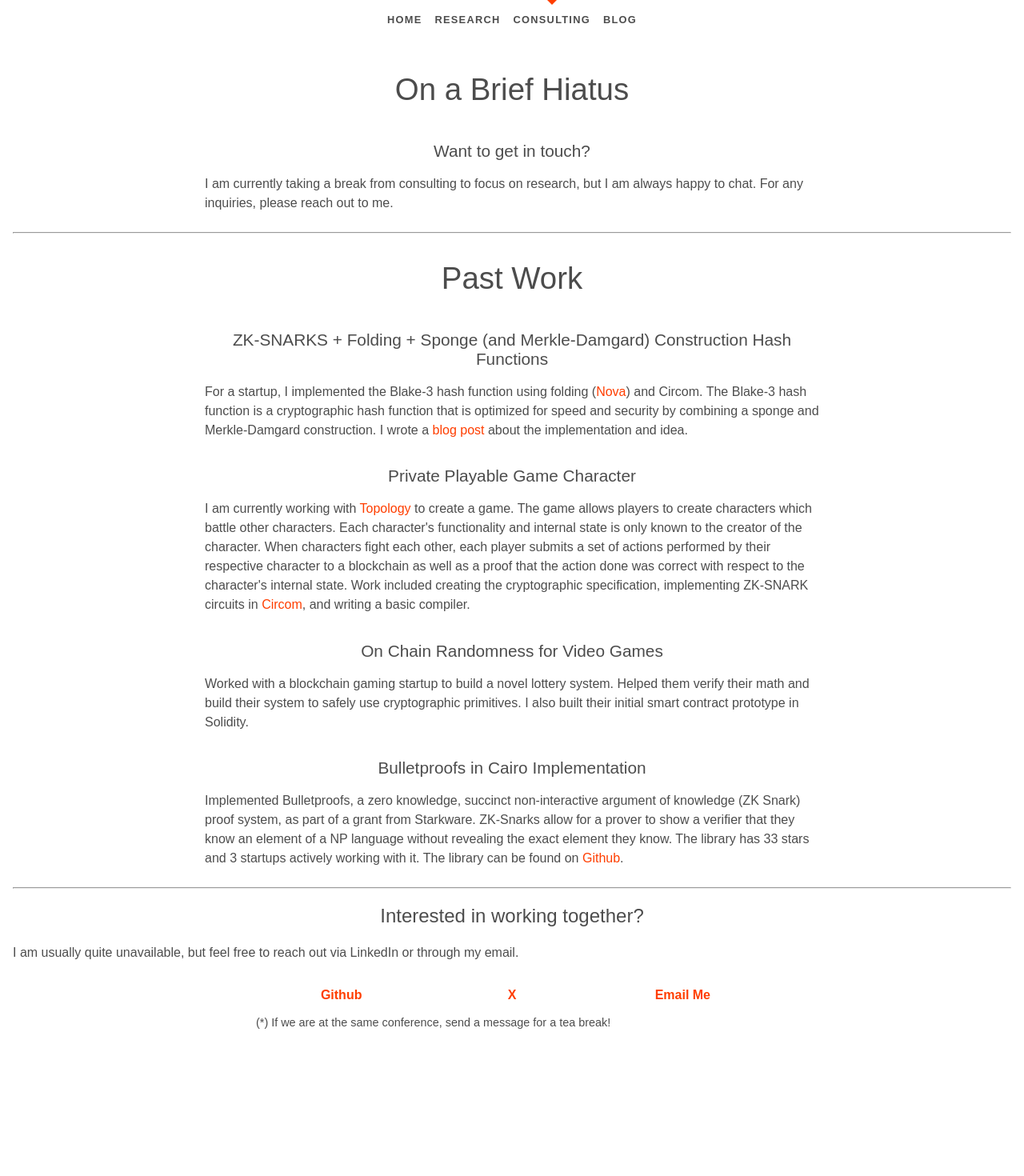
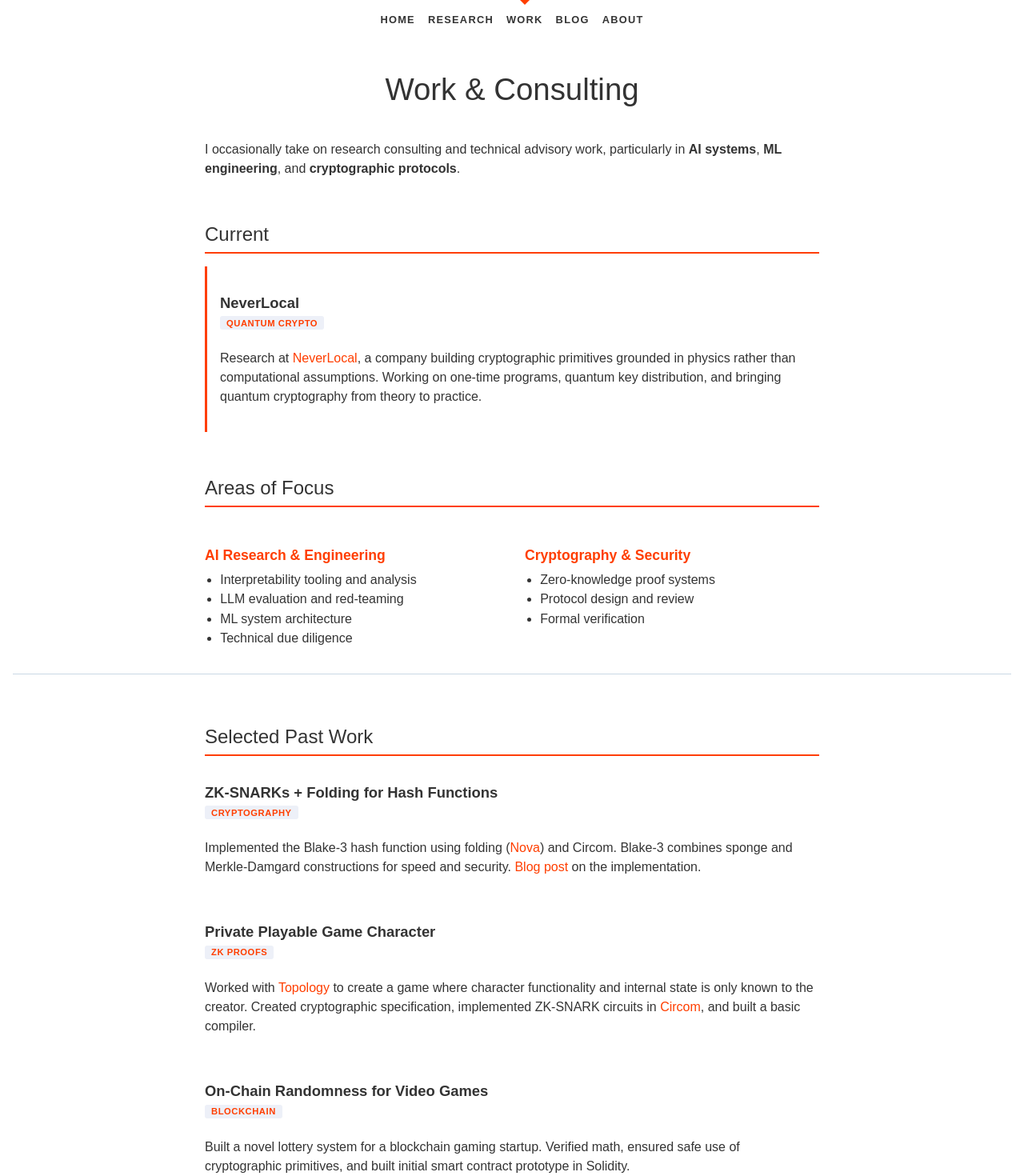
Before and after one commit to Lev-Stambler/personal-site, a SvelteKit app: page /work in a window 1280 px wide. Shown: the top 1470 px of the page at 80% size. Before the commit the page ends 1320 px from the top, so only its background shows below. Built offline with nearby package versions, Linux system fonts and the light colour scheme.

Commit message:
progress and gix up

```diff
--- a/src/routes/+layout.svelte
+++ b/src/routes/+layout.svelte
@@ -16,7 +16,7 @@
 		<a href="https://x.com/StamblerLev">X</a>
 		<a href="mailto:lev.stambler@gmail.com">Email Me</a>
 		<p>
-			(*) If we are at the same conference, send a message for a tea break!
+			<a href="/curious" class="tea-hint">(*)</a> If we are at the same conference, send a message for a tea break!
 		</p>
 
 	</footer>
@@ -58,6 +58,18 @@
 		font-weight: bold;
 	}
 
+	footer .tea-hint {
+		color: var(--color-text);
+		font-weight: normal;
+		text-decoration: none;
+		transition: color 0.3s ease;
+	}
+
+	footer .tea-hint:hover {
+		color: var(--color-theme-2);
+		text-decoration: none;
+	}
+
 	@media (min-width: 480px) {
 		footer {
 			padding: 12px 0;
--- a/src/routes/Header.svelte
+++ b/src/routes/Header.svelte
@@ -15,17 +15,17 @@
 			<li aria-current={$page.url.pathname === '/' ? 'page' : undefined}>
 				<a href="/">Home</a>
 			</li>
-			<!-- <li aria-current={$page.url.pathname === '/about' ? 'page' : undefined}>
-				<a href="/about">About</a>
-			</li> -->
 			<li aria-current={$page.url.pathname === '/research' ? 'page' : undefined}>
 				<a href="/research">Research</a>
 			</li>
 			<li aria-current={$page.url.pathname === '/work' ? 'page' : undefined}>
-				<a href="/work">Consulting</a>
+				<a href="/work">Work</a>
 			</li>
 			<li aria-current={$page.url.pathname === '/musings' ? 'page' : undefined}>
 				<a href="/musings">Blog</a>
+			</li>
+			<li aria-current={$page.url.pathname === '/about' ? 'page' : undefined}>
+				<a href="/about">About</a>
 			</li>
 		</ul>
 		<svg viewBox="0 0 2 3" aria-hidden="true">
--- a/src/routes/research/+page.svelte
+++ b/src/routes/research/+page.svelte
@@ -1,97 +1,134 @@
 <svelte:head>
 	<title>Research</title>
-	<meta name="description" content="Research" />
+	<meta name="description" content="Research - AI and Quantum Computing" />
 </svelte:head>
 
-<div class="text-column current-research">
-	<h1>Current Research Project</h1>
+<div class="text-column">
+	<h1>Research</h1>
+	<p class="intro">
+		I work on problems that bridge theoretical foundations with practical systems, with a focus on AI and quantum computing.
+	</p>
+
+	<!-- AI RESEARCH SECTION -->
+	<h2 class="section-header">AI Research</h2>
+
 	<div class="research-item">
-		<h2>Depth Bounded Quantum Cryptography</h2>
+		<h3>Mechanistic Interpretability</h3>
+		<span class="tag">Interpretability / Safety</span>
 		<p>
-			Quantum cryptography is a powerful tool for secure communication. However, it is not without its limitations in the ideal model.
-			We are exploring how quantum cryptography can be <b>more powerful</b> in the a somewhat <b>realistic</b> model where the adversary has limited quantum resources.
+			Developing methods to understand what neural networks learn.
+			My <a href="/musings/sensitive-features">sensitivity-based feature discovery</a> work
+			proposes alternatives to sparse autoencoders that explain feature sparsity without requiring it as an assumption.
 		</p>
 	</div>
+
 	<div class="research-item">
-		<h2>Formal Proofs for Transformers</h2>
+		<h3>Formal Proofs for Transformers</h3>
+		<span class="tag">ML Theory</span>
 		<p>
-			Transformers have taken the world by storm recently. However, they are not without their flaws. Specifically, proving any
-			general statement, even when restricting to a specific model, is quite challenging. We are leveraging existing work
-			and new techniques to prove formal statements about the behavior of specific transformers given their weights.
+			Proving formal statements about transformer behavior given their weights.
+			Leveraging techniques from verification and formal methods to make rigorous claims about specific neural network computations.
 		</p>
-	</div>
 	</div>
 
 	<hr />
 
+	<!-- QUANTUM COMPUTING SECTION -->
+	<h2 class="section-header">Quantum Cryptography & Computing</h2>
 
-<div class="text-column">
-	<h1>Past Research</h1>
 	<div class="research-item">
-		<h2>Effective Distance Preservation of Weight Reduced Codes and Higher Dim HGPs</h2>
+		<h3>One-Time Programs & Quantum Cryptography</h3>
+		<span class="tag">Quantum Crypto</span>
 		<p>
-			Good quantum error correcting codes often have high weight stabilizer. This results in more expensive measurements and as such, a higher effective error rate.
-			Starting with <a href="https://arxiv.org/abs/2102.10030">Hasting's work</a>, we show effective distance preservation for weight reduced codes and higher dimensional hypergraph product codes.
-			See the paper on <a href="https://arxiv.org/pdf/2409.02193">arXiv</a>.
-		</p>
-	</div>
-	<div class="research-item">
-		<h2>Multiparty Secret Leader Election</h2>
-		<p>
-			Work done while at the Ethereum Foundation with Mark Simkin to improve communication cost of secret leader election for multiple leaders.
-			The work resulted in a novel data independent and oblivious priority queue.
+			Building cryptographic primitives from physics rather than computational assumptions.
+			Recent work includes verifiable one-time programs enabling single-round secure computation
+			(<a href="https://arxiv.org/abs/2509.22290">arXiv</a>),
+			constructions without long-term quantum memory
+			(<a href="https://arxiv.org/abs/2504.21842">arXiv</a>),
+			information-theoretic security from geometrically local adversaries
+			(<a href="https://arxiv.org/abs/2503.22016">arXiv</a>),
+			and one-time memories from stateless hardware
+			(<a href="https://arxiv.org/abs/2501.04168">arXiv</a>).
 		</p>
 	</div>
 
-
-
+	<div class="research-item">
+		<h3>Depth Bounded Quantum Cryptography</h3>
+		<span class="tag">Quantum Crypto</span>
+		<p>
+			Exploring how quantum cryptography becomes more powerful when adversaries have limited quantum resources — a realistic model for near-term security.
+		</p>
+	</div>
 
 	<div class="research-item">
-		<h2>Addressing Stopping Failures for Small Set Flip Decoding of Hypergraph Product Codes</h2>
+		<h3>Quantum Error Correction</h3>
+		<span class="tag">Quantum Computing</span>
 		<p>
-			Work done with Anirudh Krishna and Michael Beverland to improve speed and decrease word error
-			rates for
-			<a href="https://arxiv.org/abs/1504.00822"
-      >hypergraph product codes (also known as quantum expander codes).</a
-			>
-			Work had an order of magnitude improvement in decoding rates and speed. The paper was presented
-			at a poster in QIP 2024. The paper can be found on
-			<a href="https://arxiv.org/pdf/2311.00877.pdf">arXiv</a>.
+			Work on weight-reduced codes, hypergraph products, and improved decoding algorithms.
+			Includes effective distance preservation for weight reduced codes (<a href="https://arxiv.org/abs/2409.02193">arXiv</a>)
+			and improved Small-Set-Flip decoding presented at QIP 2024 (<a href="https://arxiv.org/abs/2311.00877">arXiv</a>).
 		</p>
 	</div>
+
+	<hr />
+
+	<!-- PAST RESEARCH SECTION -->
+	<h2 class="section-header">Selected Past Work</h2>
+
 	<div class="research-item">
-		<h2>Weighted Secret Sharing from the Wiretap Channel</h2>
+		<h3>Multiparty Secret Leader Election</h3>
+		<span class="tag">Cryptography</span>
 		<p>
-			With Fabrice Benhamouda and Shai Halevi, we introduced a novel connection between weighted
-			secret sharing and wiretap channels. Achieving a ramped weighted secret sharing scheme, we
-			eliminate dependence on the number of parties and use little public information. The paper was
-			presented at Information-Theoretic Cryptography (ITC) 2023 and the paper can be found on <a
-												    href="https://eprint.iacr.org/2022/1578.pdf">ePrint</a
-											    >.
+			Work done while at the Ethereum Foundation with Mark Simkin to improve communication cost of secret leader election for multiple leaders.
+			Resulted in a novel data independent and oblivious priority queue.
 		</p>
 	</div>
+
 	<div class="research-item">
-		<h2>3D Turtles and Drawing Math</h2>
+		<h3>Weighted Secret Sharing from the Wiretap Channel</h3>
+		<span class="tag">Information Theory</span>
 		<p>
-			A fun side project, I explored whether a sequence of movements to an object generated by
-			rational numbers will form a closed path. Surprisingly, the question of closure is initmatly
-			connected to discrete logs and roots of a very specific multinomial with coefficients of +/-
-			1. The paper can be found on <a
-					href="https://github.com/Lev-Stambler/3D-Turtles/blob/master/paper/Paper.pdf">Github</a
-				>. With a friend <a href="https://www.shivaperi.com/">(Shiva Peri)</a>, we also created a
-				visualization which creates some rather beautiful shapes. We also posted an
-				<a href="https://3dturtles.groked.co/">interactive website</a> to play around with parameters.
+			With Fabrice Benhamouda and Shai Halevi, introduced a novel connection between weighted secret sharing and wiretap channels.
+			Presented at Information-Theoretic Cryptography (ITC) 2023 (<a href="https://eprint.iacr.org/2022/1578.pdf">ePrint</a>).
+		</p>
+	</div>
+
+	<div class="research-item">
+		<h3>3D Turtles and Drawing Math</h3>
+		<span class="tag">Math Visualization</span>
+		<p>
+			Explored whether movement sequences generated by rational numbers form closed paths.
+			The closure question connects to discrete logs and specific multinomial roots.
+			<a href="https://github.com/Lev-Stambler/3D-Turtles/blob/master/paper/Paper.pdf">Paper</a> |
+			<a href="https://3dturtles.groked.co/">Interactive demo</a>
 		</p>
 		<img
-	  style="justify-self: center; width: 100%; padding: 0 20%; box-sizing: border-box;"
+			style="justify-self: center; width: 100%; padding: 0 20%; box-sizing: border-box; margin-top: 1rem;"
 			src="https://raw.githubusercontent.com/Lev-Stambler/3D-Turtles/master/curated-list/second.png"
-   alt=""
+			alt="3D Turtle visualization"
 		/>
 	</div>
 </div>
 
 <style>
-	.research-item h2 {
-		font-size: 1.3rem;
+	.intro {
+		margin-bottom: 1.5rem;
+		font-size: 1.05rem;
+	}
+
+	.research-item {
+		margin-bottom: 1.5rem;
+	}
+
+	.research-item h3 {
+		font-size: 1.2rem;
+		margin-bottom: 0.25rem;
+		text-align: left;
+	}
+
+	hr {
+		margin: 2rem 0;
+		border: none;
+		border-top: 1px solid var(--color-bg-0);
 	}
 </style>
--- a/src/routes/styles.css
+++ b/src/routes/styles.css
@@ -9,7 +9,7 @@
 	--color-bg-2: hsl(224, 44%, 95%);
 	--color-theme-1: #ff3e00;
 	--color-theme-2: #40b3ff;
-	--color-text: rgba(0, 0, 0, 0.7);
+	--color-text: rgba(0, 0, 0, 0.8);
 	--column-width: 42rem;
 	--column-margin-top: 4rem;
 	font-family: var(--font-body);
@@ -88,3 +88,31 @@ button:focus:not(:focus-visible) {
 		font-size: 2.4rem;
 	}
 }
+
+/* Utility classes */
+.tag {
+	display: inline-block;
+	font-size: 0.7rem;
+	padding: 0.15rem 0.5rem;
+	background: var(--color-bg-2);
+	color: var(--color-theme-1);
+	border-radius: 3px;
+	margin-bottom: 0.5rem;
+	text-transform: uppercase;
+	letter-spacing: 0.05em;
+	font-weight: 600;
+}
+
+.highlight {
+	color: var(--color-theme-1);
+	font-weight: 500;
+}
+
+.section-header {
+	text-align: left;
+	font-size: 1.5rem;
+	margin-top: 2rem;
+	margin-bottom: 1rem;
+	border-bottom: 2px solid var(--color-theme-1);
+	padding-bottom: 0.5rem;
+}
--- a/src/routes/work/+page.svelte
+++ b/src/routes/work/+page.svelte
@@ -1,75 +1,166 @@
 <svelte:head>
-	<title>Work Experience</title>
-	<meta name="description" content="Work" />
+	<title>Work & Consulting</title>
+	<meta name="description" content="AI Research and Cryptography Consulting" />
 </svelte:head>
 
-<div class="text-column current-research">
-	<h1>On a Brief Hiatus</h1>
-	<div class="research-item">
-		<h2>Want to get in touch?</h2>
+<div class="text-column">
+	<h1>Work & Consulting</h1>
+	<p class="intro">
+		I occasionally take on research consulting and technical advisory work, particularly in
+		<strong>AI systems</strong>, <strong>ML engineering</strong>, and <strong>cryptographic protocols</strong>.
+	</p>
+
+	<h2 class="section-header">Current</h2>
+
+	<div class="work-item current">
+		<h3>NeverLocal</h3>
+		<span class="tag">Quantum Crypto</span>
 		<p>
-			I am currently taking a break from consulting to focus on research, but I am always happy to chat.
-			For any inquiries, please reach out to me.
+			Research at <a href="https://neverlocal.com/">NeverLocal</a>, a company building cryptographic primitives
+			grounded in physics rather than computational assumptions. Working on one-time programs, quantum key distribution,
+			and bringing quantum cryptography from theory to practice.
 		</p>
 	</div>
 
+	<h2 class="section-header">Areas of Focus</h2>
+
+	<div class="focus-grid">
+		<div class="focus-item">
+			<h3>AI Research & Engineering</h3>
+			<ul>
+				<li>Interpretability tooling and analysis</li>
+				<li>LLM evaluation and red-teaming</li>
+				<li>ML system architecture</li>
+				<li>Technical due diligence</li>
+			</ul>
+		</div>
+
+		<div class="focus-item">
+			<h3>Cryptography & Security</h3>
+			<ul>
+				<li>Zero-knowledge proof systems</li>
+				<li>Protocol design and review</li>
+				<li>Formal verification</li>
+			</ul>
+		</div>
+	</div>
 </div>
 
 <hr />
 
 <div class="text-column">
-	<h1>Past Work</h1>
-	<div class="research-item">
-		<h2>ZK-SNARKS + Folding + Sponge (and Merkle-Damgard) Construction Hash Functions</h2>
+	<h2 class="section-header">Selected Past Work</h2>
+
+	<div class="work-item">
+		<h3>ZK-SNARKs + Folding for Hash Functions</h3>
+		<span class="tag">Cryptography</span>
 		<p>
-			For a startup, I implemented the Blake-3 hash function using folding (<a href="https://github.com/microsoft/Nova">Nova</a>) and Circom.
-			The Blake-3 hash function is a cryptographic hash function that is optimized for speed and security by combining a sponge and Merkle-Damgard construction.
-			I wrote a <a href="/musings/folding-data-available">blog post</a> about the implementation and idea.
+			Implemented the Blake-3 hash function using folding (<a href="https://github.com/microsoft/Nova">Nova</a>) and Circom.
+			Blake-3 combines sponge and Merkle-Damgard constructions for speed and security.
+			<a href="/musings/folding-data-available">Blog post</a> on the implementation.
 		</p>
 	</div>
 
-	<div class="research-item">
-		<h2>Private Playable Game Character</h2>
+	<div class="work-item">
+		<h3>Private Playable Game Character</h3>
+		<span class="tag">ZK Proofs</span>
 		<p>
-			I am currently working with <a href="https://www.topology.gg/">Topology</a> to create a game.
-			The game allows players to create characters which battle other characters. Each character's
-			functionality and internal state is only known to the creator of the character. When
-			characters fight each other, each player submits a set of actions performed by their
-			respective character to a blockchain as well as a proof that the action done was correct with
-			respect to the character's internal state. Work included creating the cryptographic
-			specification, implementing ZK-SNARK circuits in
-			<a href="https://github.com/iden3/circom">Circom</a>, and writing a basic compiler.
+			Worked with <a href="https://www.topology.gg/">Topology</a> to create a game where character functionality and internal state is only known to the creator.
+			Created cryptographic specification, implemented ZK-SNARK circuits in <a href="https://github.com/iden3/circom">Circom</a>, and built a basic compiler.
 		</p>
 	</div>
-	<div class="research-item">
-		<h2>On Chain Randomness for Video Games</h2>
+
+	<div class="work-item">
+		<h3>On-Chain Randomness for Video Games</h3>
+		<span class="tag">Blockchain</span>
 		<p>
-			Worked with a blockchain gaming startup to build a novel lottery system. Helped them verify
-			their math and build their system to safely use cryptographic primitives. I also built their
-			initial smart contract prototype in Solidity.
+			Built a novel lottery system for a blockchain gaming startup. Verified math, ensured safe use of cryptographic primitives, and built initial smart contract prototype in Solidity.
 		</p>
 	</div>
-	<div class="research-item">
-		<h2>Bulletproofs in Cairo Implementation</h2>
+
+	<div class="work-item">
+		<h3>Bulletproofs in Cairo</h3>
+		<span class="tag">Cryptography</span>
 		<p>
-			Implemented Bulletproofs, a zero knowledge, succinct non-interactive argument of knowledge (ZK
-			Snark) proof system, as part of a grant from Starkware. ZK-Snarks allow for a prover to show a
-			verifier that they know an element of a NP language without revealing the exact element they
-			know. The library has 33 stars and 3 startups actively working with it. The library can be
-			found on <a href="https://github.com/Lev-Stambler/bulletproof-cairo">Github</a>.
+			Implemented Bulletproofs as part of a Starkware grant.
+			The library has 33+ stars and is used by several startups.
+			<a href="https://github.com/Lev-Stambler/bulletproof-cairo">Github</a>
 		</p>
 	</div>
 </div>
+
 <hr />
-<div>
-	<h2 style="text-align: center; font-size: 1.5rem;">Interested in working together?</h2>
+
+<div class="cta-section">
+	<h2>Interested in working together?</h2>
 	<p>
-		I am usually quite unavailable, but feel free to reach out via LinkedIn or through my email.
+		Reach out via <a href="mailto:lev.stambler@gmail.com">email</a> or
+		<a href="https://www.linkedin.com/in/lev-stambler-888052154/">LinkedIn</a>.
 	</p>
 </div>
 
 <style>
-	.research-item h2 {
+	.intro {
+		margin-bottom: 1.5rem;
+	}
+
+	.focus-grid {
+		display: grid;
+		grid-template-columns: 1fr 1fr;
+		gap: 2rem;
+		margin-top: 1rem;
+	}
+
+	.focus-item h3 {
+		font-size: 1.1rem;
+		margin-bottom: 0.5rem;
+		color: var(--color-theme-1);
+		text-align: left;
+	}
+
+	.focus-item ul {
+		margin: 0;
+		padding-left: 1.2rem;
+	}
+
+	.focus-item li {
+		padding: 0.2rem 0;
+	}
+
+	.work-item {
+		margin-bottom: 1.5rem;
+	}
+
+	.work-item.current {
+		padding: 1rem;
+		border-left: 3px solid var(--color-theme-1);
+		background: rgba(255, 255, 255, 0.3);
+	}
+
+	.work-item h3 {
+		font-size: 1.15rem;
+		margin-bottom: 0.25rem;
+		text-align: left;
+	}
+
+	.cta-section {
+		text-align: center;
+		padding: 2rem 0;
+	}
+
+	.cta-section h2 {
 		font-size: 1.3rem;
 	}
+
+	hr {
+		margin: 2rem 0;
+		border: none;
+		border-top: 1px solid var(--color-bg-0);
+	}
+
+	@media (max-width: 600px) {
+		.focus-grid {
+			grid-template-columns: 1fr;
+		}
+	}
 </style>
```
Also changed, not shown: src/routes/+page.svelte (+11 -14 lines), src/routes/about/+page.svelte (+74 -5 lines), src/routes/curious/+page.svelte (added, +73 -0 lines). Lines whose indentation alone changed are shown as unchanged.
